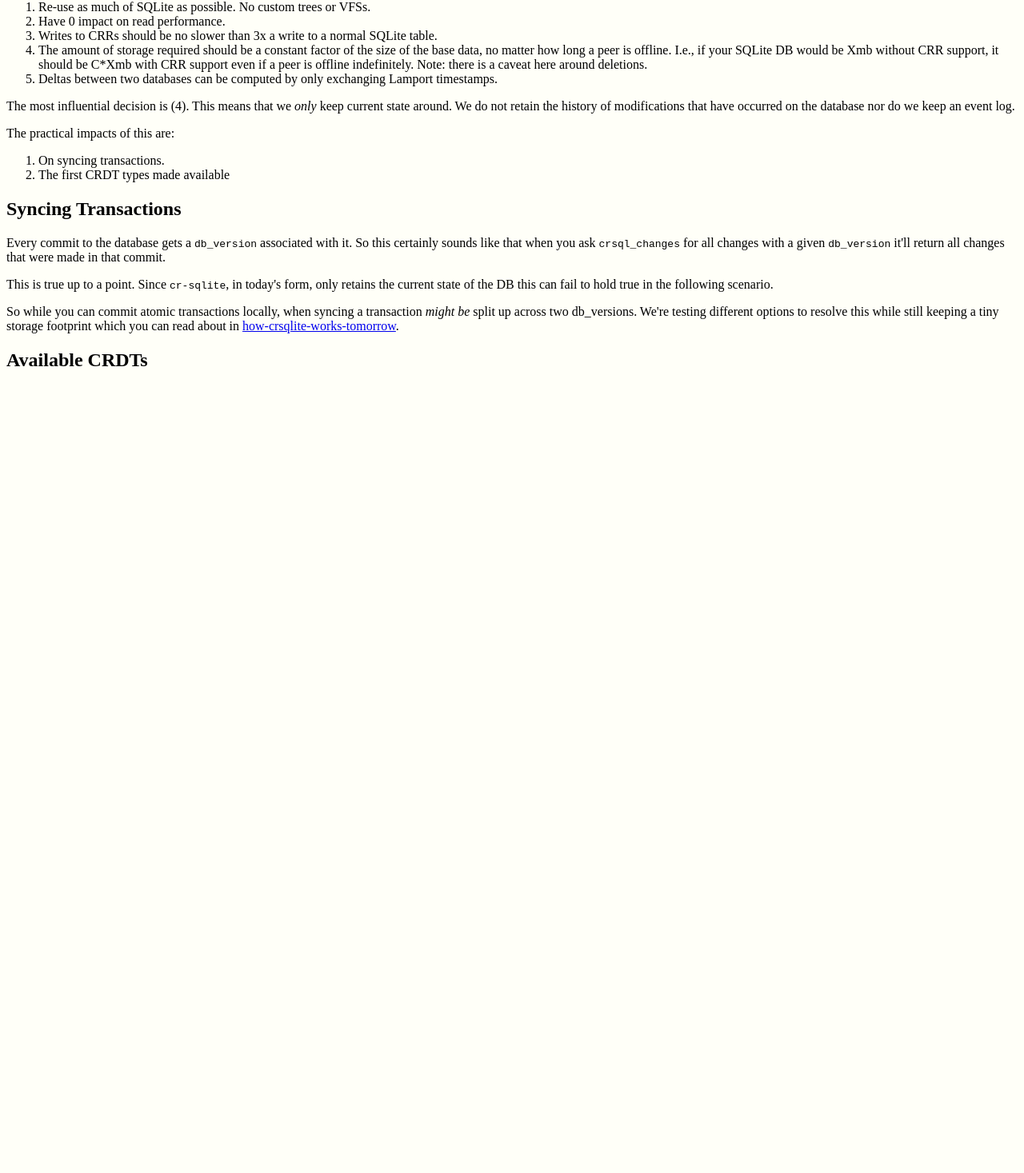
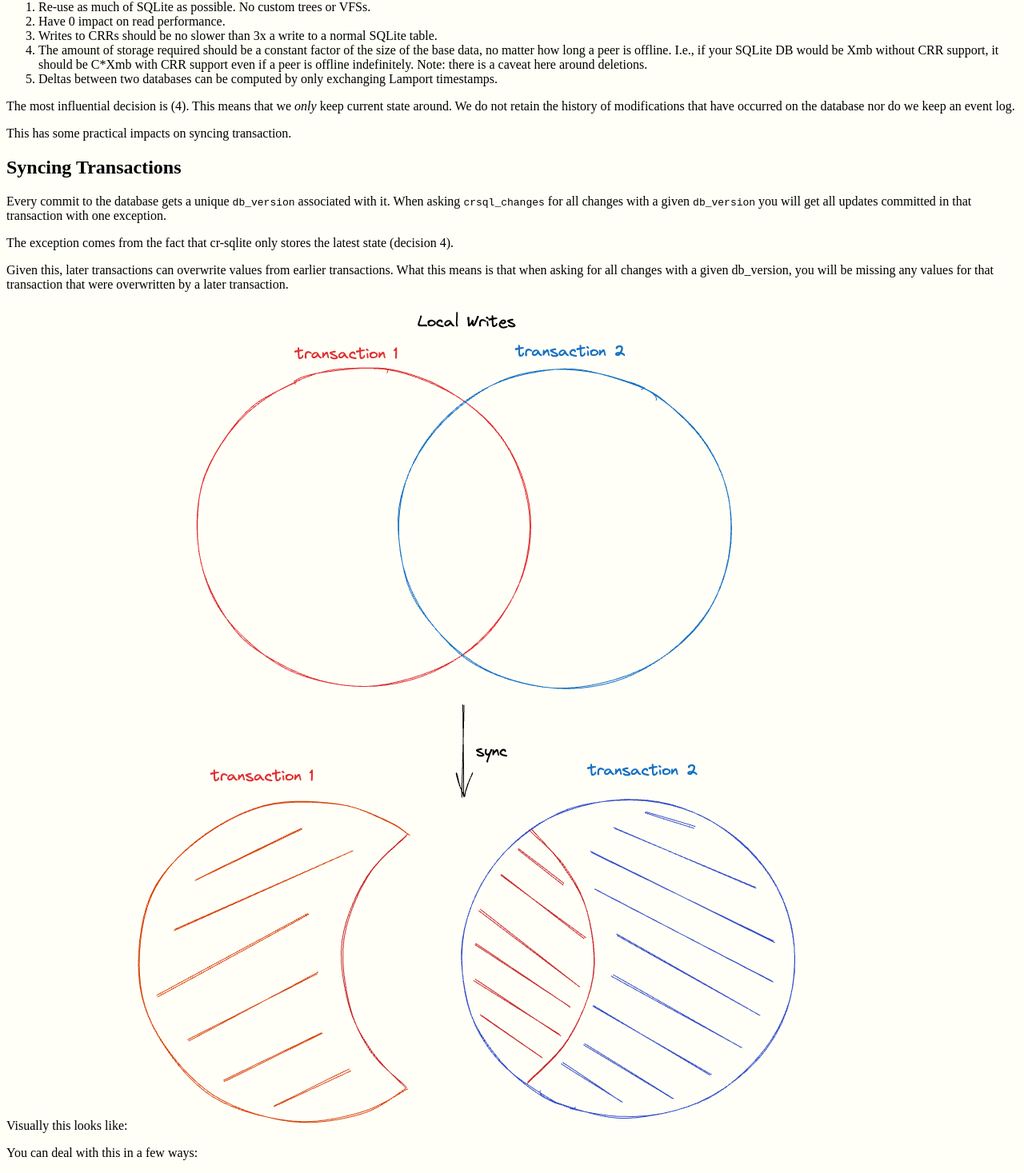
Before and after one commit to vlcn-io/docs, a Next.js app: page /blog/how-crsqlite-works-today in a window 1280 px wide. Shown: the part 114-1581 px from the top of the page at 80% size. Before the commit the page ends 800 px from the top, so only its background shows below. Built offline with nearby package versions, Linux system fonts and the light colour scheme.

Commit message:
some docs on how things work today

```diff
--- a/pages/blog/_meta.json
+++ b/pages/blog/_meta.json
@@ -8,8 +8,8 @@
       "typesetting": "article"
     }
   },
+  "how-crsqlite-works-today": "How CR-SQLite Works Today",
   "the-march-to-reactivity": {},
-  "how-crsqlite-works-today": "How CR-SQLite Works Today",
   "how-crsqlite-works-tomorrow": "How CR-SQLite Works Tomorrow",
   "crdt-substrate": "A Framework for Convergence",
   "intro-to-crdts": {},
--- a/pages/blog/how-crsqlite-works-today.mdx
+++ b/pages/blog/how-crsqlite-works-today.mdx
@@ -1,6 +1,6 @@
 ---
 description: An overview of the design decisions for the current implementation of cr-sqlite
-date: December 20, 2022
+date: June 6, 2023
 ---
 
 # How CR-SQLite Works Today
@@ -15,19 +15,36 @@
 
 The most influential decision is (4). This means that we _only_ keep current state around. We do not retain the history of modifications that have occurred on the database nor do we keep an event log.
 
-The practical impacts of this are:
-
-1. On syncing transactions.
-2. The first CRDT types made available
+This has some practical impacts on syncing transaction.
 
 ## Syncing Transactions
 
-Every commit to the database gets a `db_version` associated with it. So this certainly sounds like that when you ask `crsql_changes` for all changes with a given `db_version` it'll return all changes that were made in that commit.
+Every commit to the database gets a unique `db_version` associated with it. When asking `crsql_changes` for all changes with a given `db_version` you will get all updates committed in that transaction with one exception.
 
-This is true up to a point. Since `cr-sqlite`, in today's form, only retains the current state of the DB this can fail to hold true in the following scenario.
+The exception comes from the fact that cr-sqlite only stores the latest state (decision 4).
+
+Given this, later transactions can overwrite values from earlier transactions. What this means is that when asking for all changes with a given db_version, you will be missing any values for that transaction that were overwritten by a later transaction.
+
+Visually this looks like: ![transaction depiction and venn diagram where first tx is missing all overlap with the second](/blog/how-it-works-today/tx-sync.png)
+
+You can deal with this in a few ways:
+
+1. Handle it in your application by understanding this limitation
+2. In your network layer, sync after every commit
+3. In your network layer, sync all changes from N to current db_version in a single transaction
+4. In your network layer, keep a log of changeset batches to sync. Like 3 but split into chunks on transaction boundaries.
+5. Wait for v2 of cr-sqlite (we'll be publishing the design decisions behind v2 shortly)
+
+So while you can commit atomic transactions locally, when syncing a transaction _might be_ split up across two db_versions unless you've written a custom networking layer.
 
 
+## Delta State
 
-So while you can commit atomic transactions locally, when syncing a transaction _might be_ split up across two db_versions. We're testing different options to resolve this while still keeping a tiny storage footprint which you can read about in [how-crsqlite-works-tomorrow](./how-crsqlite-works-tomorrow).
+Regarding decision (5), each cell that is written also has the db_version recorded along side it. This allows us to find all cells that were create/updated after a given db_version and simply compute the delta between that last version seen from a database and the current version (or some other upper  bound).
 
-## Available CRDTs
+## Merging
+
+Merging is done cell-wise. Each cell contains a logical clock that is incremented on mutation of that cell. When merging cells, we take the cell with the highest logical clock. If the two tie, we take the cell with the greater value.
+
+
+For more details on the inner-workings of the current version, see [this](./libsql-gdoc).
--- a/pages/blog/how-crsqlite-works-tomorrow.mdx
+++ b/pages/blog/how-crsqlite-works-tomorrow.mdx
@@ -0,0 +1,5 @@
+---
+draft: true
+description: An overview of the design decisions for future versions of cr-sqlite
+date: June 6, 2023
+---
--- a/pages/blog/libsql-gdoc.mdx
+++ b/pages/blog/libsql-gdoc.mdx
@@ -1,8 +1,6 @@
 ---
 draft: true
 ---
-
-# How CR-SQLite Works Today
 
 ## Background
 
```
